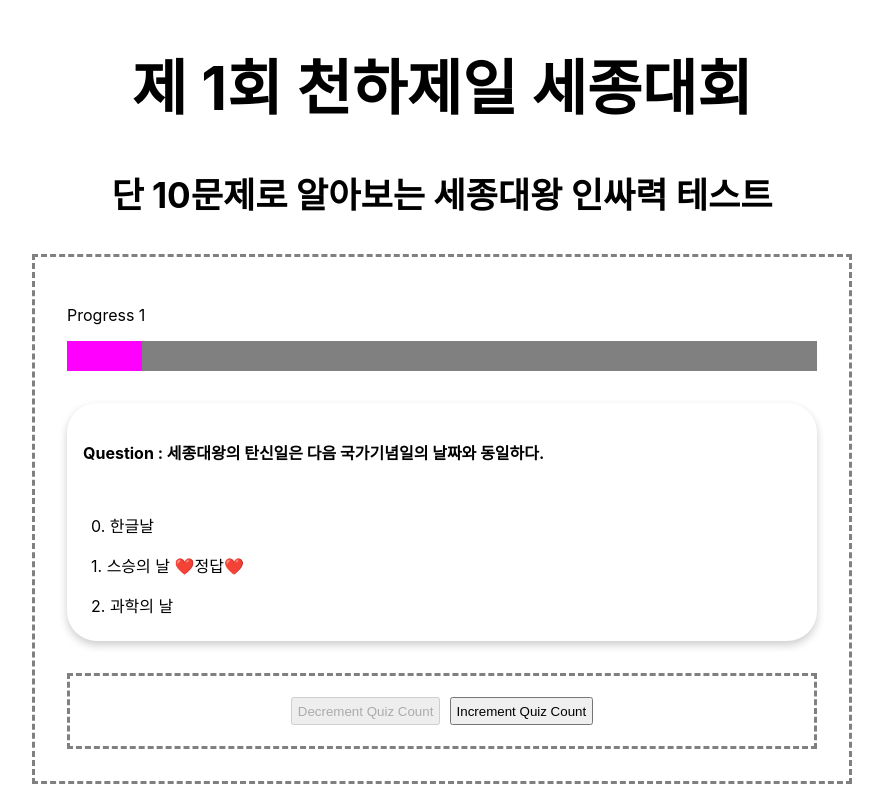
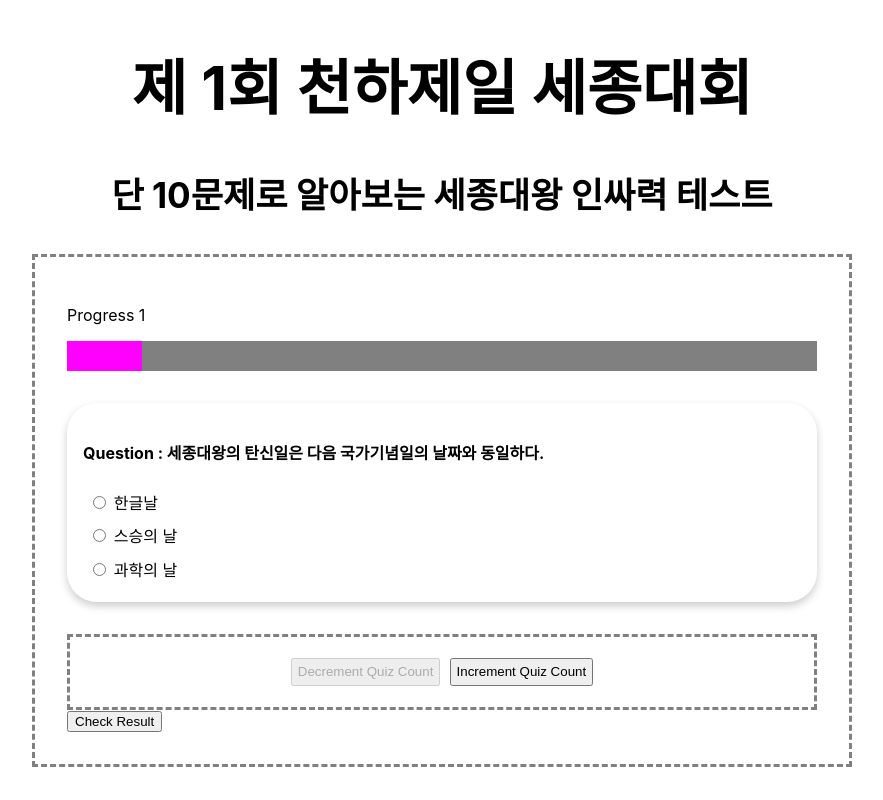
Before and after one commit to hangeul-project/hangeul-react-web, a React (Create React App) app: page / in a window 1280 px wide. Shown: the part 973-1773 px from the top of the page, without its empty margins (198-1081 px from the left). Built offline with nearby package versions, Linux system fonts and the light colour scheme.

Commit message:
feat(#29) : Add Answer Button component & Refactor

```diff
--- /dev/null
+++ b/src/component/Page3/UI/AnswerButton.css
@@ -0,0 +1,7 @@
+.answer-button-container {
+  padding: 0.3rem;
+}
+
+.answer-input {
+  margin-right: 0.5rem;
+}
--- /dev/null
+++ b/src/component/Page3/UI/AnswerButton.js
@@ -0,0 +1,39 @@
+import React, { useEffect } from "react";
+import "./AnswerButton.css";
+import PropTypes from "prop-types";
+
+// FIXME : This component has a bug!
+// if one selects an answer in quiz number2, the radio button
+// keeps the checked state of it self even in quiz number 3.
+const AnswerButton = ({
+  answerId,
+  answerText,
+  onSelectionChange,
+  hasBeenSolved,
+}) => {
+  return (
+    <div className="answer-button-container">
+      <input
+        type="radio"
+        onChange={(event) => onSelectionChange(event, answerId)}
+        name="radio-group"
+        id={answerId}
+        className="answer-input"
+        value={answerText}
+        // checked={hasBeenSolved} FIXME : I have to figure out how to toggle this checked state!
+      />
+      <label htmlFor="answer-text" id={answerId}>
+        {answerText}
+      </label>
+    </div>
+  );
+};
+
+AnswerButton.propTypes = {
+  answerId: PropTypes.number.isRequired,
+  answerText: PropTypes.string.isRequired,
+  onSelectionChange: PropTypes.func.isRequired,
+  hasBeenSolved: PropTypes.bool.isRequired,
+};
+
+export default AnswerButton;
--- a/src/component/Page3/UI/QuizCard.css
+++ b/src/component/Page3/UI/QuizCard.css
@@ -1,12 +1,7 @@
 .quiz-card-outer-container {
-   box-shadow: 0 4px 8px 0 rgba(0,0,0,0.2);
-   transition: 0.3s;
-   border-radius: 30px;
-   padding: 1rem;
-   transition: all 1s;
- }
-/* TODO 2021/08/31 Fix this part */
- .answer-item {
-    /* background-color: aliceblue; */
-    padding: 0.5rem;
- }
+  box-shadow: 0 4px 8px 0 rgba(0, 0, 0, 0.2);
+  transition: 0.3s;
+  border-radius: 30px;
+  padding: 1rem;
+  transition: all 1s;
+}
--- a/src/component/Page3/UI/QuizCard.js
+++ b/src/component/Page3/UI/QuizCard.js
@@ -1,23 +1,31 @@
-import React, { useEffect } from "react";
+import React from "react";
 import PropTypes from "prop-types";
 import "./QuizCard.css";
+import AnswerButton from "./AnswerButton";
 
-const QuizCard = ({ question, answerArray, currentQuizId, onAnswerClick }) => {
+const QuizCard = ({
+  question,
+  answerArray,
+  currentQuizId,
+  onAnswerClick,
+  hasBeenSolved,
+}) => {
   return (
     <div className="quiz-card-outer-container" id={currentQuizId}>
       <h4>Question : {question}</h4>
-      <br />
-      <div>
+      <form>
         {answerArray.map((item, idx) => {
           return (
-            <div key={item.answer} className="answer-item">
-              {idx}. {item.answer}
-              {/* TODO : Update this part with radio button */}
-              {item.isCorrect && <span> ❤️정답❤️</span>}
-            </div>
+            <AnswerButton
+              key={item.answer}
+              answerId={idx}
+              answerText={`${item.answer}`}
+              onSelectionChange={onAnswerClick}
+              hasBeenSolved={hasBeenSolved}
+            />
           );
         })}
-      </div>
+      </form>
     </div>
   );
 };
@@ -26,12 +34,13 @@ QuizCard.propTypes = {
   question: PropTypes.string.isRequired,
   answerArray: PropTypes.arrayOf(
     PropTypes.shape({
-      content: PropTypes.string.isRequired,
+      answer: PropTypes.string.isRequired,
       isCorrect: PropTypes.bool.isRequired,
     })
   ).isRequired,
   currentQuizId: PropTypes.number.isRequired,
   onAnswerClick: PropTypes.func.isRequired,
+  hasBeenSolved: PropTypes.bool.isRequired,
 };
 
 export default QuizCard;
--- a/src/component/Page3/UI/QuizContainer.css
+++ b/src/component/Page3/UI/QuizContainer.css
@@ -1,7 +1,11 @@
 .quiz-container-outer {
-    margin: 1rem auto;
-    padding: 2rem;
-    max-width: 750px;
-    border-style: dashed;
-    border-color: grey;
+  margin: 1rem auto;
+  padding: 2rem;
+  max-width: 750px;
+  border-style: dashed;
+  border-color: grey;
 }
+
+.check-quiz-result-button {
+  /* TODO : style this later */
+}
--- a/src/component/Page3/UI/QuizContainer.js
+++ b/src/component/Page3/UI/QuizContainer.js
@@ -1,15 +1,48 @@
 /* eslint-disable react/prop-types */
 /* eslint-disable react/destructuring-assignment */
-import React, { useState } from "react";
+import React, { useEffect, useState } from "react";
 import QuizCard from "./QuizCard";
 import QuizProgressBar from "./QuizProgressBar";
 import QuizCountController from "./QuizCountController";
 import "./QuizContainer.css";
+import * as DB from "../../../database/database";
 
 export const TOTAL_QUIZ_NUM = 10;
+const userSelectedAnswerMap = new Map();
 
 const QuizContainer = (props) => {
   const [solvedQuizCount, setSolvedQuizCount] = useState(0);
+  const [quizContent, setQuizContent] = useState({
+    questionArr: [],
+    optionArr: [],
+  });
+  const [isContentLoaded, setIsContentLoaded] = useState(false);
+  const getQuizContent = () => {
+    let answers = [];
+    props.quizItem.map((item) => {
+      console.debug("=== loaded only once ? ===");
+      quizContent.questionArr.push(item.question);
+      item.options.map((answerItem) => {
+        answers.push(answerItem);
+        return null;
+      });
+      quizContent.optionArr.push(answers);
+      answers = [];
+      return null;
+    });
+    setQuizContent({
+      questionArr: quizContent.questionArr,
+      optionArr: quizContent.optionArr,
+    });
+    setIsContentLoaded(true);
+  };
+
+  // make sure to parse quiz json text only once!
+  useEffect(() => {
+    getQuizContent();
+  }, [userSelectedAnswerMap]);
+
+  const hasBeenSolved = userSelectedAnswerMap.get(solvedQuizCount + 1) > -1;
 
   const onIncrementClick = () => {
     if (solvedQuizCount < TOTAL_QUIZ_NUM) {
@@ -23,36 +56,45 @@ const QuizContainer = (props) => {
     }
   };
 
-  let currentQuizId = -1;
-  const questionArr = [];
-  const optionArr = [];
-  let answers = [];
-  props.quizItem.map((item) => {
-    currentQuizId = item.id;
-    questionArr.push(item.question);
-    item.options.map((answerItem) => {
-      answers.push(answerItem);
-      return null;
+  const onAnswerClick = (event, selectedAnswerId) => {
+    userSelectedAnswerMap.set(solvedQuizCount + 1, selectedAnswerId);
+  };
+
+  const onQuizFinished = (event) => {
+    console.debug(userSelectedAnswerMap);
+    userSelectedAnswerMap.forEach((value, key) => {
+      DB.updateChosenAnswer(key, value);
     });
-    optionArr.push(answers);
-    answers = [];
-    return null;
-  });
-  // TODO : Optimize this part
+  };
+
   return (
     <div className="quiz-container-outer">
       <QuizProgressBar progress={solvedQuizCount + 1} />
-      <QuizCard
-        question={questionArr[solvedQuizCount]}
-        answerArray={optionArr[solvedQuizCount]}
-        currentQuizId={currentQuizId}
-      />
+
+      {isContentLoaded && (
+        <QuizCard
+          question={quizContent.questionArr[solvedQuizCount]}
+          answerArray={quizContent.optionArr[solvedQuizCount]}
+          currentQuizId={solvedQuizCount + 1}
+          onAnswerClick={onAnswerClick}
+          hasBeenSolved={hasBeenSolved}
+        />
+      )}
+
       <QuizCountController
         onIncrementClick={onIncrementClick}
         onDecrementClick={onDecrementClick}
         solvedQuizCount={solvedQuizCount}
         totalQuizCount={TOTAL_QUIZ_NUM}
       />
+
+      <button
+        className="check-quiz-result-button"
+        type="button"
+        onClick={onQuizFinished}
+      >
+        Check Result
+      </button>
     </div>
   );
 };
--- a/src/component/Page3/UI/QuizProgressBar.js
+++ b/src/component/Page3/UI/QuizProgressBar.js
@@ -3,8 +3,8 @@ import PropTypes from "prop-types";
 import "./QuizProgressBar.css";
 
 const update = (progress) => {
-  const innerBox = document.getElementById("dynamicProgressDiv");
-  innerBox.style.width = `${progress * 10}%`;
+  const progressIndicator = document.getElementById("dynamic-progress-div");
+  progressIndicator.style.width = `${progress * 10}%`;
 };
 
 const QuizProgressBar = ({ progress }) => {
@@ -15,7 +15,7 @@ const QuizProgressBar = ({ progress }) => {
     <div className="progress-bar-container">
       <p>Progress {progress}</p>
       <div className="progress-background-box">
-        <div className="progress-inner-box" id="dynamicProgressDiv" />
+        <div className="progress-inner-box" id="dynamic-progress-div" />
       </div>
     </div>
   );
--- a/src/database/database.js
+++ b/src/database/database.js
@@ -9,7 +9,7 @@ const QUIZ_ANSWER_RATE = "quiz_answer_rate";
  * @param {Number} numQuestion Number of the question to update
  * @param {Number} selectedAnswerNum Number of the answer to update
  */
-function updateChosenAnswer(numQuestion, selectedAnswerNum) {
+export function updateChosenAnswer(numQuestion, selectedAnswerNum) {
   // 0, 1, 2
   const question = `q${numQuestion}`;
   const updates = {};
@@ -43,7 +43,7 @@ function calculateAnswerRate(answerArr) {
  * @param {function} onFailed Callback function to execute when this operation fails.
  *                            receives `error` as parameter.
  */
-function getAnswerRate(numQuestion, onSuccess, onFailed) {
+export function getAnswerRate(numQuestion, onSuccess, onFailed) {
   const q = `q${numQuestion}`;
   database
     .ref()
```
Also changed, not shown: .eslintrc.js.
